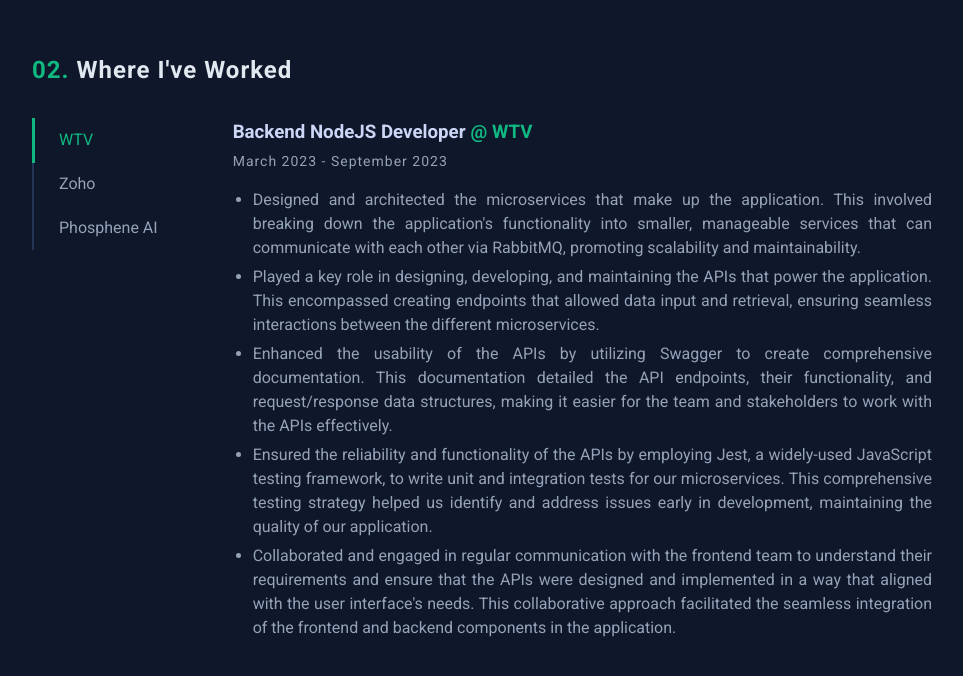
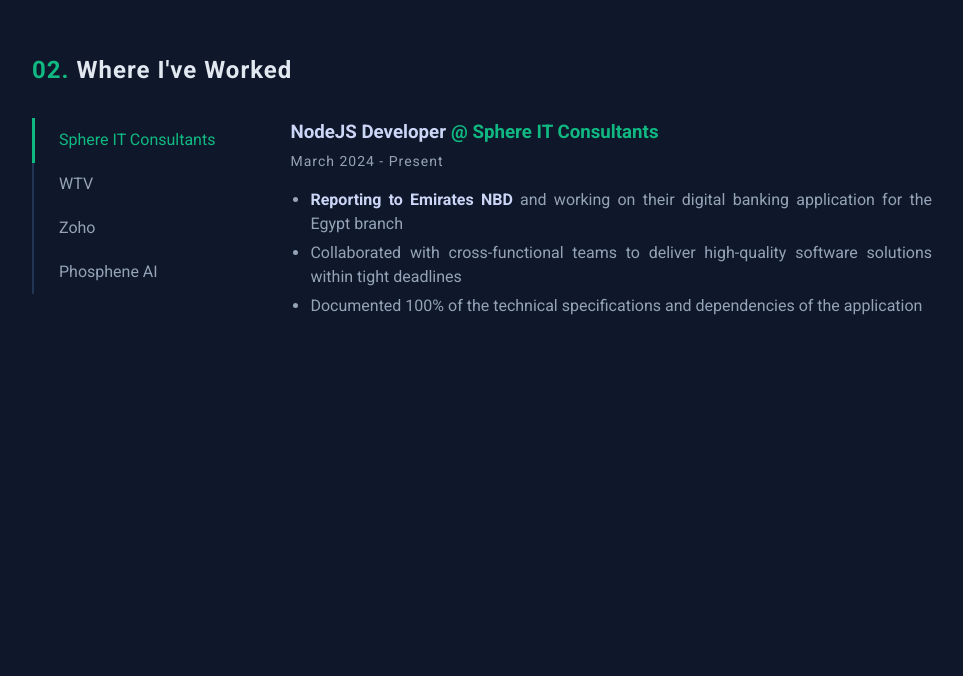
Before and after one commit to leanderpaul/leanderpaul.github.io, a Vue app: page / in a window 1280 px wide. Shown: the part 1576-2252 px from the top of the page, without its empty margins (158-1121 px from the left). Built offline with nearby package versions, Linux system fonts and the light colour scheme.

Commit message:
feat: experience and resume update

```diff
--- a/src/data.ts
+++ b/src/data.ts
@@ -12,7 +12,7 @@
 
 export interface Experience {
   startDate: string;
-  endDate?: string;
+  endDate: string;
   company: string;
   companyUrl?: string;
   designation: string;
@@ -42,17 +42,30 @@
 
 export const experiences: Experience[] = [
   {
+    startDate: 'March 2024',
+    endDate: 'Present',
+    company: 'Sphere IT Consultants',
+    companyUrl: 'https://sphereitglobal.com',
+    designation: 'NodeJS Developer',
+    description: [
+      '*Reporting to Emirates NBD* and working on their digital banking application for the Egypt branch',
+      'Collaborated with cross-functional teams to deliver high-quality software solutions within tight deadlines',
+      'Documented 100% of the technical specifications and dependencies of the application',
+    ],
+  },
+  {
     startDate: 'March 2023',
     endDate: 'September 2023',
     company: 'WTV',
     companyUrl: 'https://wtvglobal.com',
     designation: 'Backend NodeJS Developer',
     description: [
-      "Designed and architected the microservices that make up the application. This involved breaking down the application's functionality into smaller, manageable services that can communicate with each other via RabbitMQ, promoting scalability and maintainability.",
-      'Played a key role in designing, developing, and maintaining the APIs that power the application. This encompassed creating endpoints that allowed data input and retrieval, ensuring seamless interactions between the different microservices.',
-      'Enhanced the usability of the APIs by utilizing Swagger to create comprehensive documentation. This documentation detailed the API endpoints, their functionality, and request/response data structures, making it easier for the team and stakeholders to work with the APIs effectively.',
-      'Ensured the reliability and functionality of the APIs by employing Jest, a widely-used JavaScript testing framework, to write unit and integration tests for our microservices. This comprehensive testing strategy helped us identify and address issues early in development, maintaining the quality of our application.',
-      "Collaborated and engaged in regular communication with the frontend team to understand their requirements and ensure that the APIs were designed and implemented in a way that aligned with the user interface's needs. This collaborative approach facilitated the seamless integration of the frontend and backend components in the application.",
+      'Designed and architected the microservices that make up the application',
+      'Developed 30+ new software features by following the best practices',
+      'Wrote 100+ integration tests to verify the functionality of the application',
+      'Documented 100% of the technical specifications and dependencies of the application',
+      'Improved bug detection to 99%, reducing customer inquiries to less than 5 per week',
+      'Optimized microservice architecture by implementing RabbitMQ as a message broker, increasing system reliability and enabling horizontal scalability; achieved a *40% reduction in downtime* and improved overall system performance',
     ],
   },
   {
@@ -62,12 +75,12 @@
     companyUrl: 'https://zoho.com',
     designation: 'Member Technical Staff',
     description: [
-      'Maintained an application that played a critical role in the organization by overseeing Authentication and Authorization for other services. This application served as a fundamental microservice, establishing communication through REST APIs and XML data exchange, ensuring secure access to resources.',
-      "Created and maintained essential APIs vital for different service teams within the organization, addressing their specific requirements and enabling seamless interaction between systems. These APIs were instrumental in facilitating data transfer and user access, contributing to the overall effectiveness of the organization's services.",
-      "Managed the application's caching strategy, optimizing performance by reducing data redundancy and enhancing response times. This effort significantly improved the efficiency and responsiveness of the system, resulting in a smoother user experience.",
-      'Implemented SAML authentication within the application to bolster security and access control, safeguarding sensitive resources and data. This enhancement further solidified the robustness of the Authentication and Authorization mechanisms in place.',
-      'Wrote migration scripts to execute the seamless transfer of data from one database to another, ensuring data integrity and consistency. This data migration was essential for maintaining the continuity of services during database transitions.',
-      "Demonstrated a keen eye for detail by identifying and rectifying various bugs present in the application. These efforts not only improved the application's functionality but also enhanced the overall user experience, eliminating potential issues and bottlenecks.",
+      'Collaborated with 10 client service teams to understand and solve bottlenecks and proposed feature expansions',
+      'Mentored 3 junior developers on the team and documented best practices within the organization',
+      "Optimized application's data processing speed by over 40% using advanced cache management techniques in Redis",
+      '*Reduced Redis CPU usage by 60%* and improved the reliability of the caching system',
+      'Identified and resolved slow queries in the application thereby increasing the response time of certain queries by 20%',
+      'Introduced a hierarchy-based role management system to facilitate authorization like Linux file system permissions improving performance by 40%',
     ],
   },
   {
@@ -77,11 +90,13 @@
     companyUrl: 'https://www.linkedin.com/company/phosphene-ai',
     designation: 'Full Stack Web Developer',
     description: [
-      "Architected and created the web application, orchestrating the various components to ensure a coherent and efficient user experience. This included designing the application's structure, identifying key functionalities, and establishing the overall flow of data and interactions.",
-      "Orchestrated the creation and management of authentication and authorization systems within the backend application, as well as the development and maintenance of the essential APIs. This involved implementing secure access control, user authentication, and role-based permissions to safeguard sensitive data and resources, thereby enhancing the application's overall security.",
-      "Designed the database schema, meticulously defining the structure and relationships of the tables to support the application's data requirements. These decisions were instrumental in ensuring data integrity and efficient data retrieval, improving the overall performance of the application.",
-      "Developed the frontend React application to seamlessly interact with the backend, creating a cohesive user interface that facilitated a smooth and intuitive user experience. This included implementing data retrieval and display, user interactions, and dynamic content rendering to meet the application's requirements effectively.",
-      'Deployed the application in the AWS (Amazon Web Services) environment, ensuring it was accessible and reliable. This deployment encompassed configuring cloud infrastructure, managing resources, and optimizing application performance to provide users with a dependable and responsive web application.',
+      'Led architecture, design and development of 20+ new features',
+      'Deployed applications on AWS, achieving a 99% uptime on small-sized servers, saving 30% in cost',
+      'Implemented auto-scaling mechanism in the application logic for image upscaling application, *reducing the cost by 75%*',
+      'Developed and documented RESTful APIs, allowing other developers to leverage APIs for their daily tasks',
+      'Conducted weekly code reviews, ensuring the reliability of the application and helping the team find 40% more bugs in the application',
+      'Implemented rich user experiences by creating 35+ new components in react',
+      'Reduced load time by 30% and made the web application SEO compliant',
     ],
   },
 ];
--- a/src/pages/home/experience.component.vue
+++ b/src/pages/home/experience.component.vue
@@ -17,6 +17,12 @@
   activeIndicatorStyle.top = `${activeTabTitle.offsetTop}px`;
   activeIndicatorStyle.left = `${activeTabTitle.offsetLeft}px`;
   activeIndicatorStyle.display = undefined;
+}
+
+function parseDescription(description: string) {
+  const parts = description.split(/(\*.*?\*)/g);
+  const isBold = (part: string) => part.startsWith('*') && part.endsWith('*');
+  return parts.map(part => ({ isBold: isBold(part), text: part.replace(/\*/g, '') }));
 }
 
 onMounted(() => (window.addEventListener('resize', positionActiveIndicator), positionActiveIndicator()));
@@ -42,7 +48,9 @@
         </h3>
         <p>{{ activeTab.startDate }} - {{ activeTab.endDate }}</p>
         <ul>
-          <li v-for="item in activeTab.description">{{ item }}</li>
+          <li v-for="item in activeTab.description">
+            <span v-for="part in parseDescription(item)" :class="{ bold: part.isBold }">{{ part.text }}</span>
+          </li>
         </ul>
       </div>
     </div>
@@ -120,6 +128,11 @@
   margin-bottom: 5px;
 }
 
+.tab-content .bold {
+  font-weight: 600;
+  color: var(--text-light);
+}
+
 @media (max-width: 768px) {
   .tab-title {
     overflow-x: auto;
```
Also changed, not shown: 2 other files (tests, documents, lock files or other folders).
